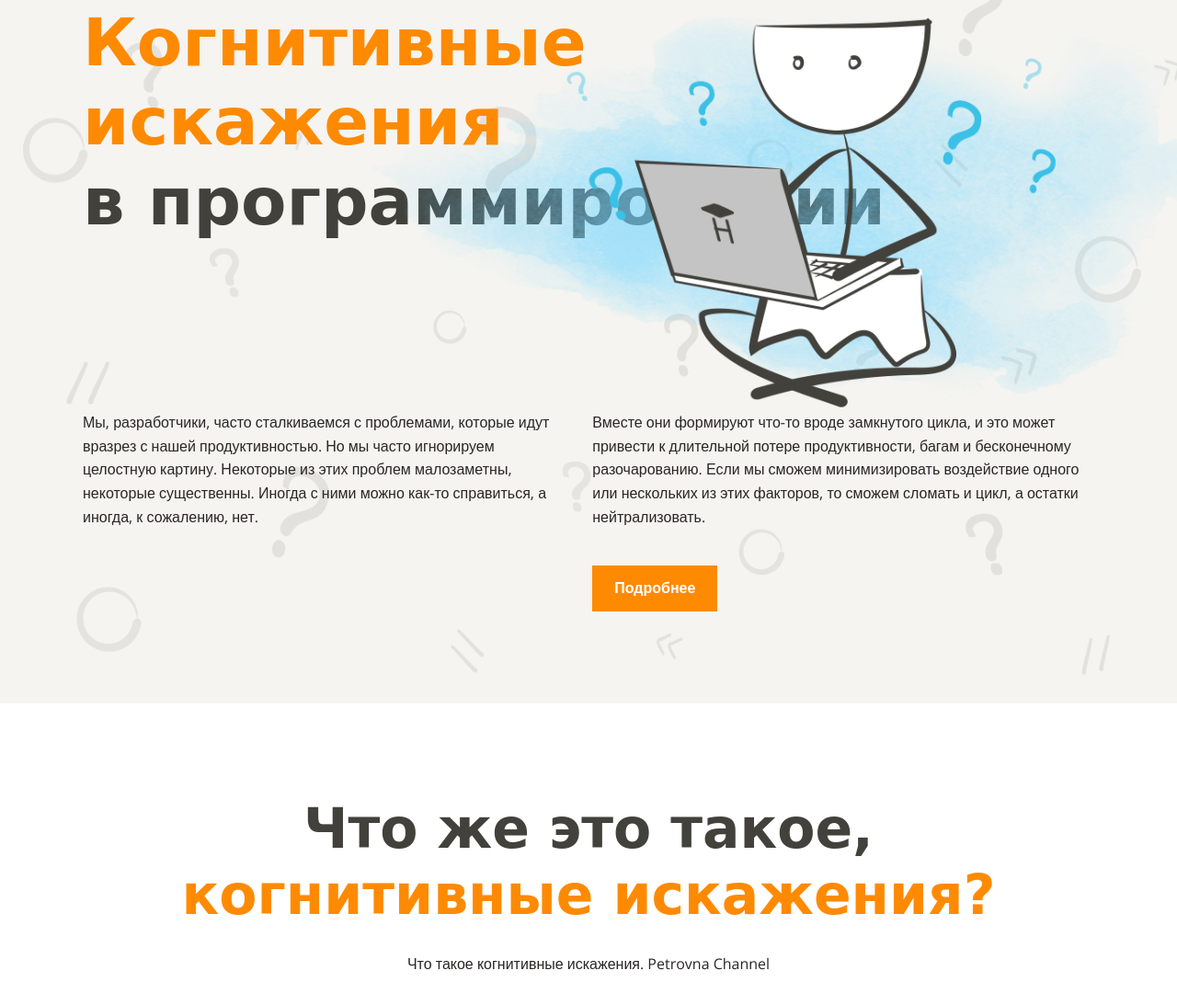
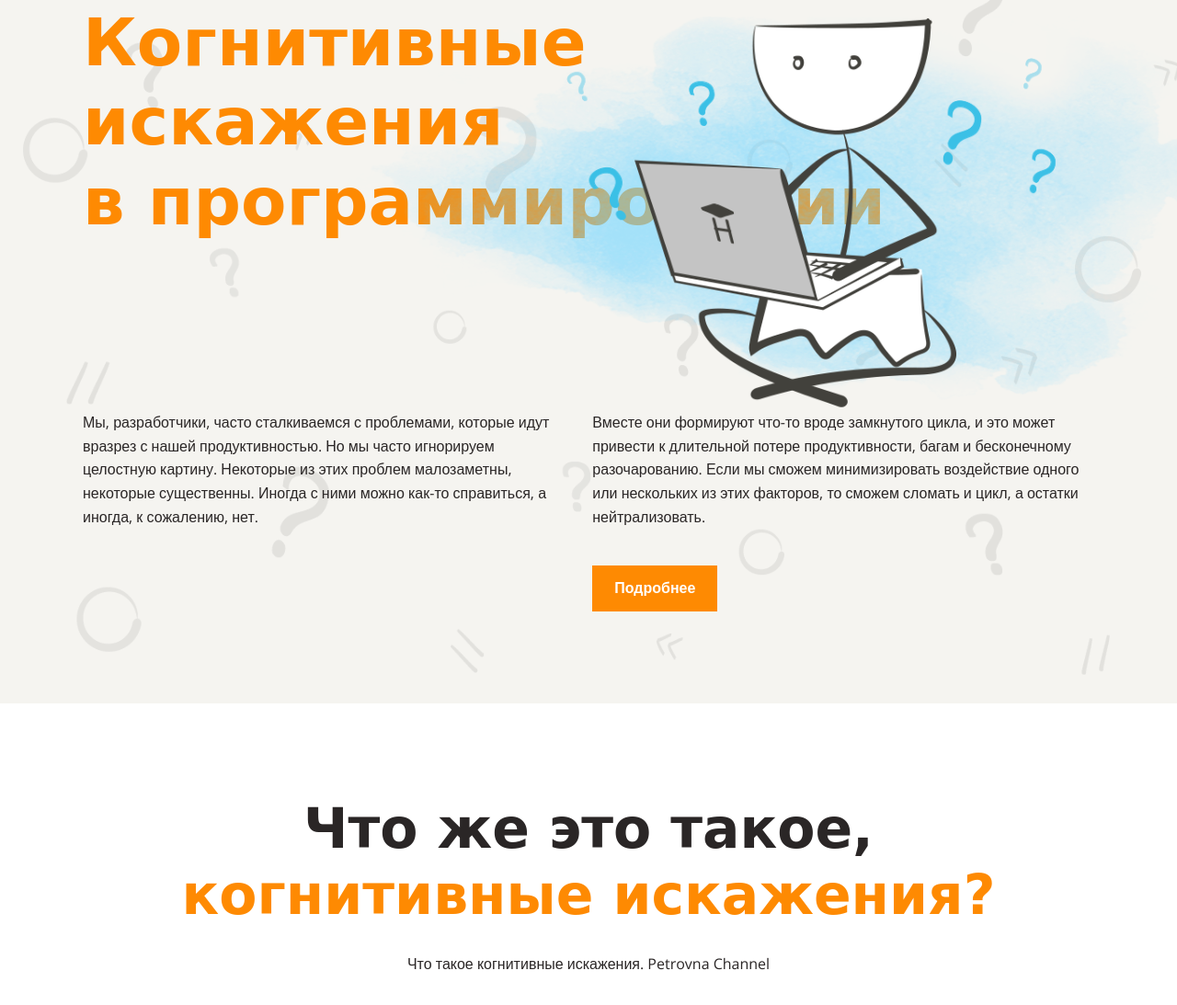
Before and after one commit to oiv84/layout-designer-project-lvl1, a website: page src/index.html in a window 1280 px wide. Shown: the part 97-1190 px from the top of the page at 92% size. Drawn offline with nearby package versions, Linux system fonts and the light colour scheme; grey boxes are pictures that could not be loaded; a web font is replaced by a local one.

Commit message:
Fixed primary dark color class

```diff
--- a/src/index.html
+++ b/src/index.html
@@ -17,7 +17,8 @@
 <body>
     <header class="bg-light bg-default-image">
         <div class="container">
-            <h1 class="text-orange">Когнитивные<br>искажения<br><span class="text-dark">в программировании</span></h1>
+            <h1 class="text-orange">Когнитивные<br>искажения<br><span class="text-primary-dark ">в
+                    программировании</span></h1>
             <img src="images/main.png" class="header-image" alt="Человек за ноутбуком">
             <div class="description flex row">
                 <div class="col">
@@ -45,7 +46,8 @@
     <main>
         <section class="video-section bg-white text-center">
             <div class="container">
-                <h2 class="text-dark">Что же это такое,<br><span class="text-orange">когнитивные искажения?</span></h2>
+                <h2 class="text-primary-dark ">Что же это такое,<br><span class="text-orange">когнитивные
+                        искажения?</span></h2>
                 <p class="video-description">Что такое когнитивные искажения. Petrovna Channel</p>
                 <iframe class="video" width="919" height="569" src="https://www.youtube.com/embed/jie9AizBqss"
                     frameborder="0" allowfullscreen></iframe>
```
